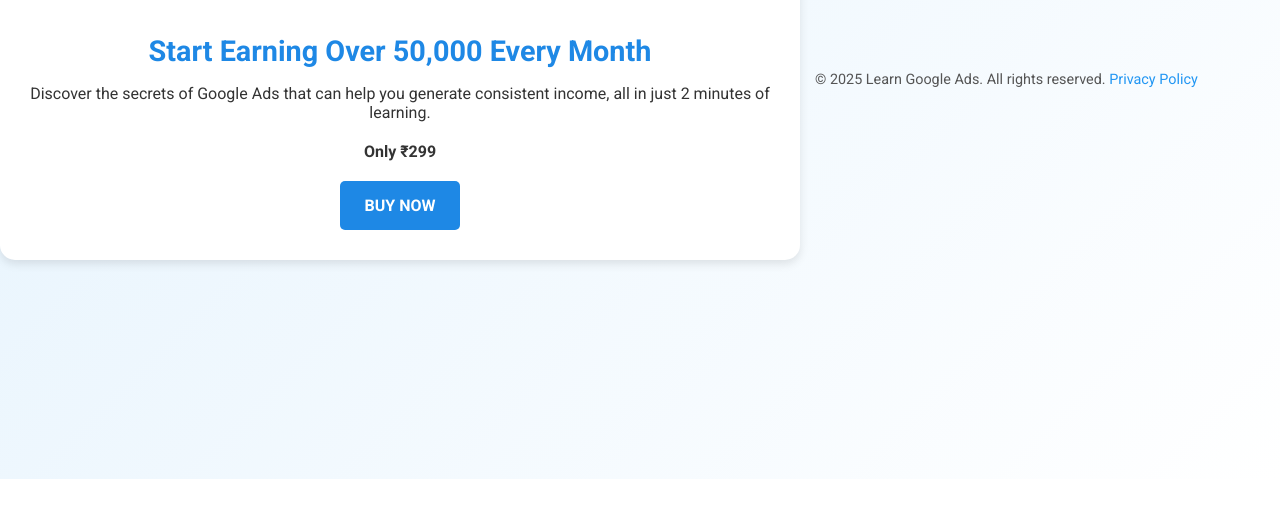
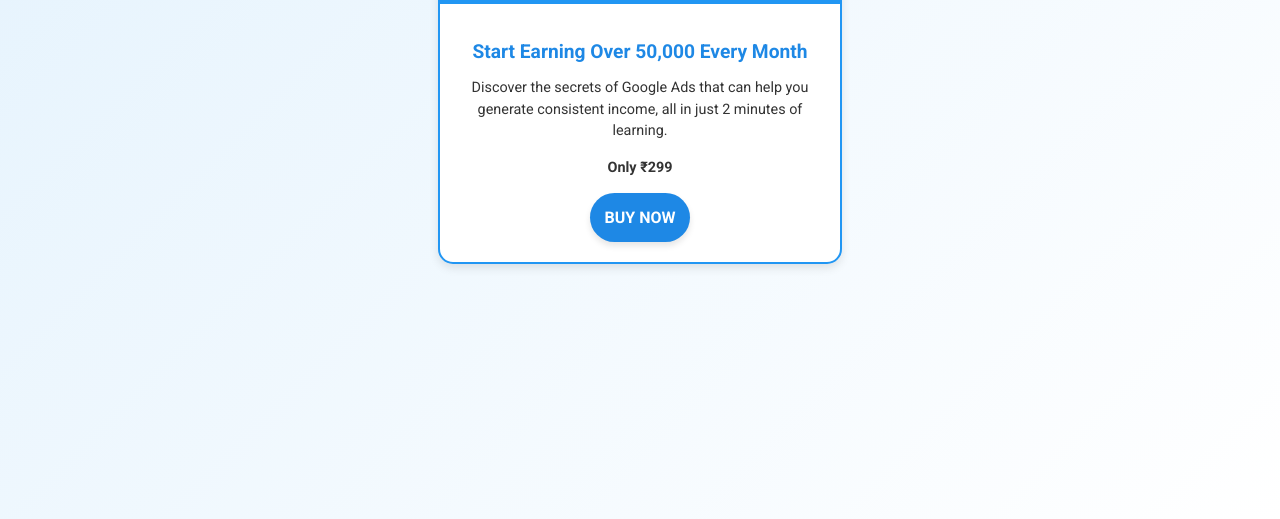
Before and after one commit to ziconetwork/Learn-google-ads-, a plain HTML site: page index.html in a window 1280 px wide. Shown: the part 321-840 px from the top of the page. Before the commit the page ends 800 px from the top, so only its background shows below. Drawn offline with Linux system fonts and the light colour scheme.

Commit message:
Update index.html

```diff
--- a/index.html
+++ b/index.html
@@ -11,88 +11,82 @@
             font-family: 'Roboto', sans-serif;
             background: linear-gradient(135deg, #e3f2fd, #ffffff);
             display: flex;
+            justify-content: center;
             align-items: center;
             height: 100vh;
+            padding: 20px;
         }
 
         .container {
-            width: 90%;
-            max-width: 800px;
+            width: 100%;
+            max-width: 400px;
             background: #ffffff;
             border-radius: 15px;
             box-shadow: 0 4px 10px rgba(0, 0, 0, 0.1);
-            overflow: hidden;justify-content
+            overflow: hidden;
             border: 2px solid #2196f3;
         }
 
         .header {
             background: #2196f3;
-            padding: 20px;    : center;
-
+            padding: 20px;
             color: #fff;
             text-align: center;
         }
 
         .header h1 {
             margin: 0;
-            font-size: 2.2rem;
+            font-size: 1.5rem;
         }
 
         .content {
-            padding: 30px;
+            padding: 20px;
             text-align: center;
         }
 
         .content h2 {
-            font-size: 1.8rem;
-            margin-bottom: 15px;
+            font-size: 1.2rem;
+            margin-bottom: 10px;
             color: #1e88e5;
         }
 
         .content p {
-            font-size: 1rem;
-            margin-bottom: 20px;
+            font-size: 0.9rem;
+            margin-bottom: 15px;
             color: #333;
+            line-height: 1.5;
         }
 
         .price {
-            font-size: 1.5rem;
+            font-size: 1.2rem;
             font-weight: bold;
             color: #2196f3;
-            margin: 20px 0;
+            margin: 15px 0;
         }
 
         .cta-button {
             background: #1e88e5;
             color: #fff;
-            padding: 15px 25px;
+            padding: 15px;
             font-size: 1rem;
             font-weight: bold;
             text-transform: uppercase;
             border: none;
-            border-radius: 5px;
+            border-radius: 25px;
             cursor: pointer;
             transition: background 0.3s ease, transform 0.3s ease;
             text-decoration: none;
             display: inline-block;
+            width: auto;
+            text-align: center;
+            box-shadow: 0px 4px 6px rgba(0, 0, 0, 0.1);
         }
 
         .cta-button:hover {
             background: #1565c0;
-            transform: scale(1.05);
+            transform: translateY(-3px);
         }
 
-        footer {
-            text-align: center;
-            padding: 15px;
-            font-size: 0.9rem;
-            color: #555;
-        }
-
-        footer a {
-            color: #2196f3;
-            text-decoration: none;
-        }
     </style>
     <!-- Meta Pixel Code -->
     <script>
@@ -107,8 +101,10 @@
         fbq('init', '1165375115598169');
         fbq('track', 'PageView');
     </script>
-    <noscript><img height="1" width="1" style="display:none"
-    src="https://www.facebook.com/tr?id=1165375115598169&ev=PageView&noscript=1" /></noscript>
+    <noscript>
+        <img height="1" width="1" style="display:none"
+        src="https://www.facebook.com/tr?id=1165375115598169&ev=PageView&noscript=1" />
+    </noscript>
     <!-- End Meta Pixel Code -->
 </head>
 <body>
@@ -123,8 +119,5 @@
             <a href="https://payments.cashfree.com/forms/Googleadsin2mins" class="cta-button">Buy Now</a>
         </div>
     </div>
-    <footer>
-        <p>&copy; 2025 Learn Google Ads. All rights reserved. <a href="#">Privacy Policy</a></p>
-    </footer>
 </body>
 </html>
```
